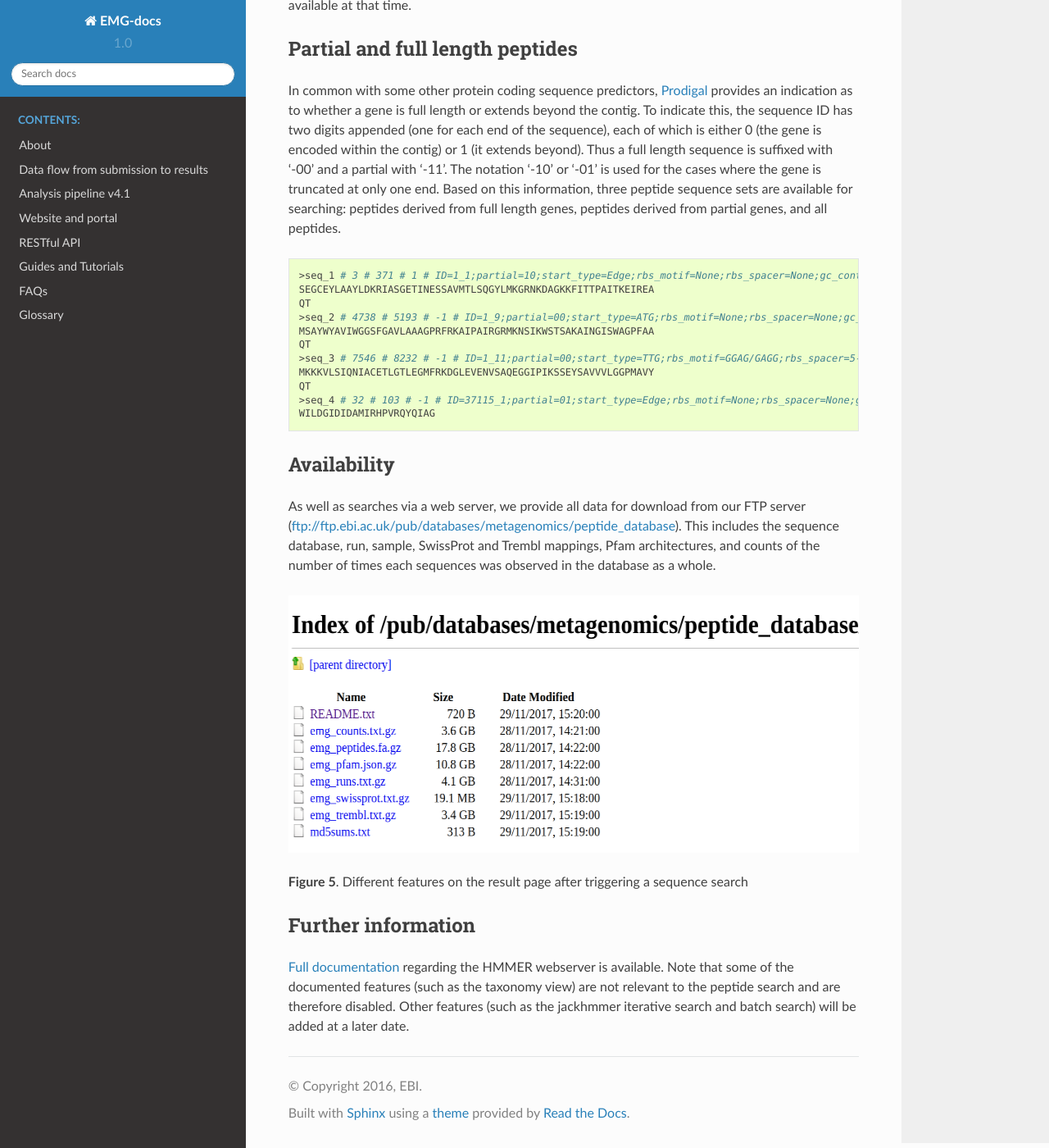
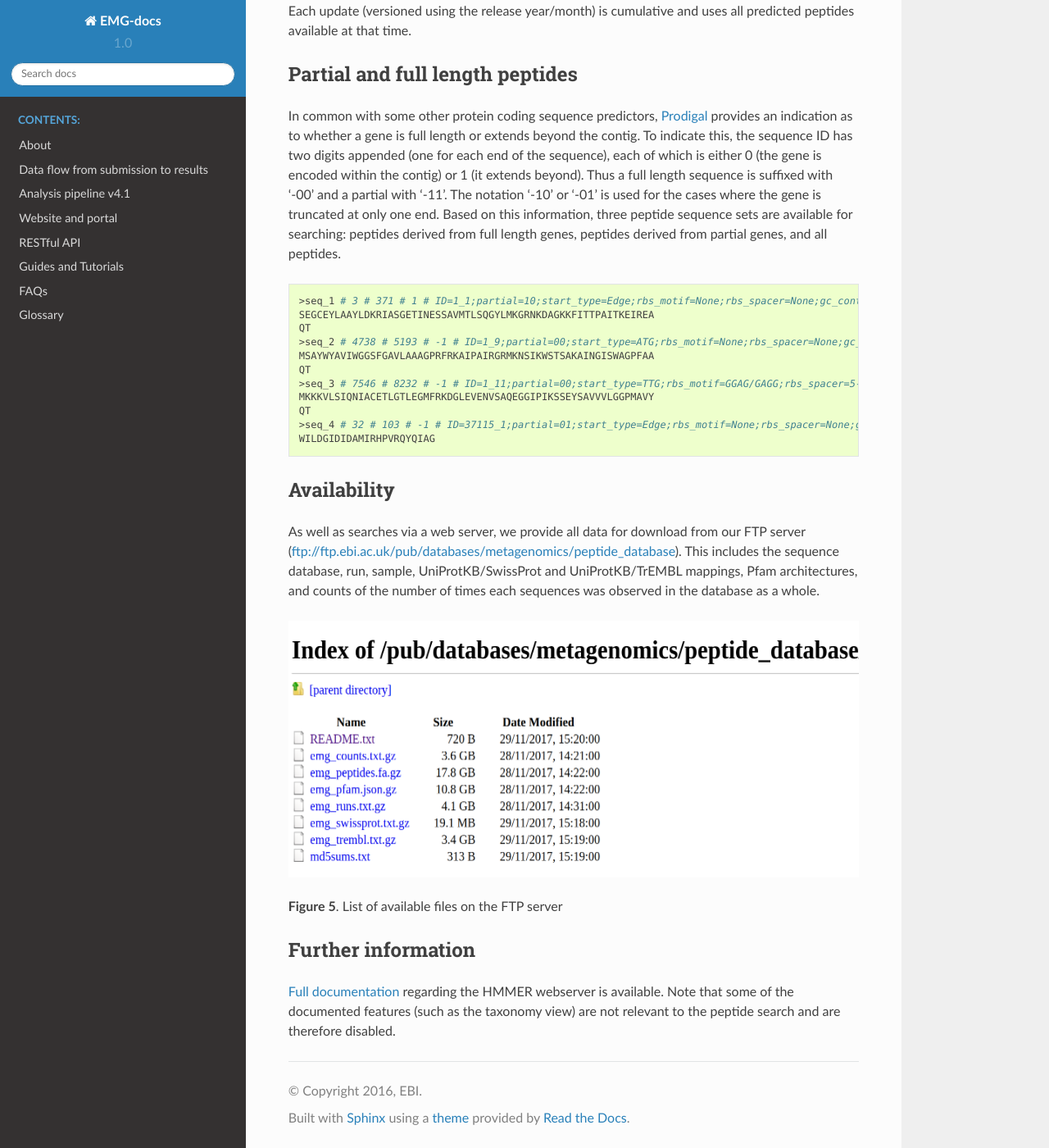
Before and after one commit to EBI-Metagenomics/EMG-docs, a Sphinx documentation site: the page built from docs/sequence-search.rst, in a window 1280 px wide and 1400 px high, scrolled down 2767 px. Shown: the whole window at 82% size. Built offline with Sphinx 7.4.7 and the Read the Docs theme 2.0.0, drawn with Linux system fonts in a browser that asks for light colours; some of the changed text lies outside the part shown.

Commit message:
Rolled in feedback from the team.

```diff
--- a/docs/sequence-search.rst
+++ b/docs/sequence-search.rst
@@ -110,14 +110,14 @@ Availability
 
 As well as searches via a web server, we
 provide all data for download from our FTP server (ftp://ftp.ebi.ac.uk/pub/databases/metagenomics/peptide_database).
-This includes the sequence database, run, sample, SwissProt and Trembl mappings,
+This includes the sequence database, run, sample, UniProtKB/SwissProt and UniProtKB/TrEMBL mappings,
 Pfam architectures, and counts of the number of times each sequences
 was observed in the database as a whole.
 
 .. figure:: images/sequence_search_ftp.png
    :scale: 50 %
 
-**Figure 5**. Different features on the result page after triggering a sequence search
+**Figure 5**. List of available files on the FTP server
 
 -------------------
 Further information
@@ -127,5 +127,3 @@ Further information
 regarding the HMMER webserver is available. Note that some of the documented
 features (such as the taxonomy view) are not relevant to the peptide search
 and are therefore disabled.
-Other features (such as the jackhmmer iterative search and batch search)
-will be added at a later date.
```
Also changed, not shown: other parts of docs/sequence-search.rst (+1 -1 lines), docs/images/sequence_search_result_custom2.png.
